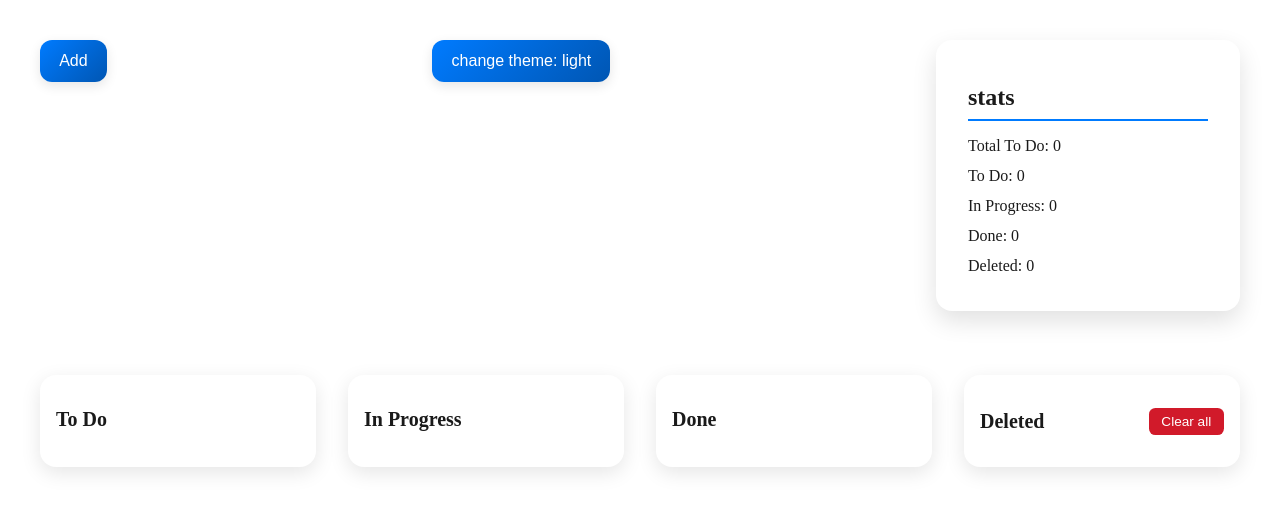
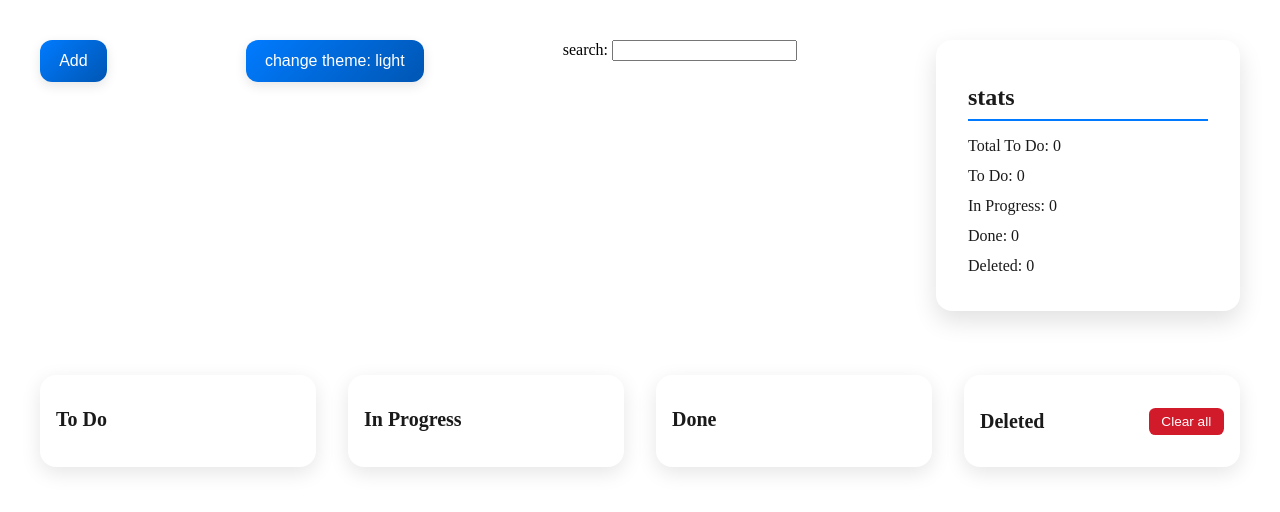
Before and after one commit to tikol-228/react-list, a React (Vite) app in the folder my-app/: page / in a window 1280 px wide. Shown: the top 512 px of the page. Built offline with nearby package versions, Linux system fonts and the light colour scheme.

Commit message:
Initial commit

```diff
--- a/my-app/src/components/ToDoDashboard.jsx
+++ b/my-app/src/components/ToDoDashboard.jsx
@@ -3,6 +3,8 @@ import Button from './Button';
 import AddToDoModal from './ManageToDoModal';
 import Card from './Card';
 import styles from './ToDoDashboard.module.css';
+import BaseField from './BaseField';
+import Input from './Input';
 import { ACTIONS, todoReducer } from '../helpers/todoReducer';
 import { useContext } from 'react';
 import { ThemeContext } from '../providers/ThemProvider';
@@ -18,6 +20,7 @@ const ToDoDashboard = () => {
     const [editIndex, setEditIndex] = useState(null); // Индекс редактируемой задачи
     const [editTitle, setEditTitle] = useState('');
     const [editDescription, setEditDescription] = useState('');
+    const [search, setSearch] = useState('');
     const {theme, toggleTheme} = useContext(ThemeContext);
 
     const handleAddBtnClick = () => {
@@ -67,6 +70,11 @@ const ToDoDashboard = () => {
 
     const statuses = ["To Do", "In Progress", "Done", "Deleted"];
 
+    const filteredTodos = todos.filter(todo =>
+        todo.title.toLowerCase().includes(search.toLowerCase()) ||
+        todo.description.toLowerCase().includes(search.toLowerCase())
+    );
+
 
 
     return (
@@ -78,6 +86,9 @@ const ToDoDashboard = () => {
                 <Button className={styles.themeBtn} onClick={toggleTheme}>
                     change theme: {theme}
                 </Button>
+                <BaseField className={styles.field} label="search: ">
+                    <Input className={styles.searchInput} value={search} onChange={(e) => setSearch(e.target.value)}/>
+                </BaseField>
                 <div className={styles.statsBox}>
                     <h2>stats</h2>
                     <ul>
@@ -115,7 +126,7 @@ const ToDoDashboard = () => {
                                 </Button>
                             )}
                         </h2>
-                        {todos
+                        {filteredTodos
                             .filter((todo) => todo.status === status)
                             .map((todo, index) => (
                                 <Card
```
Also changed, not shown: my-app/src/components/TodoDashboard.module.css (line endings or trailing spaces).
